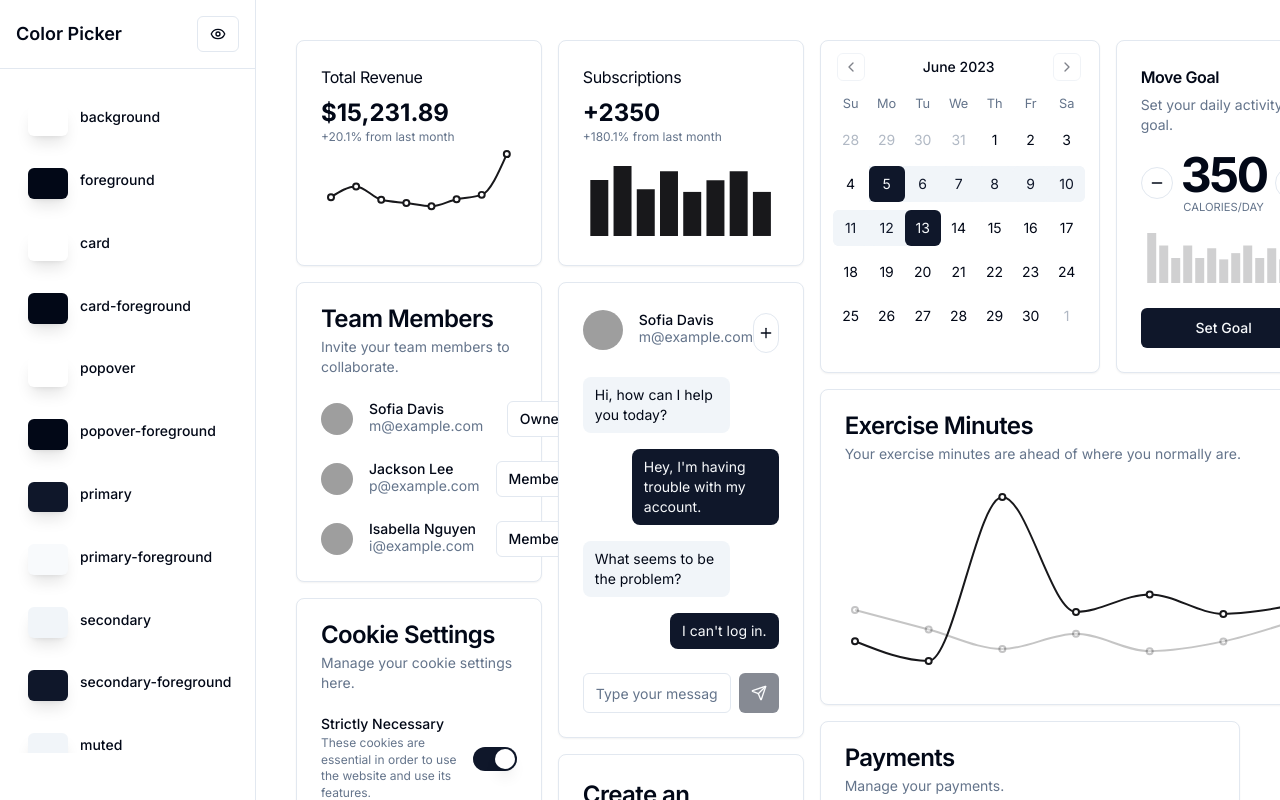
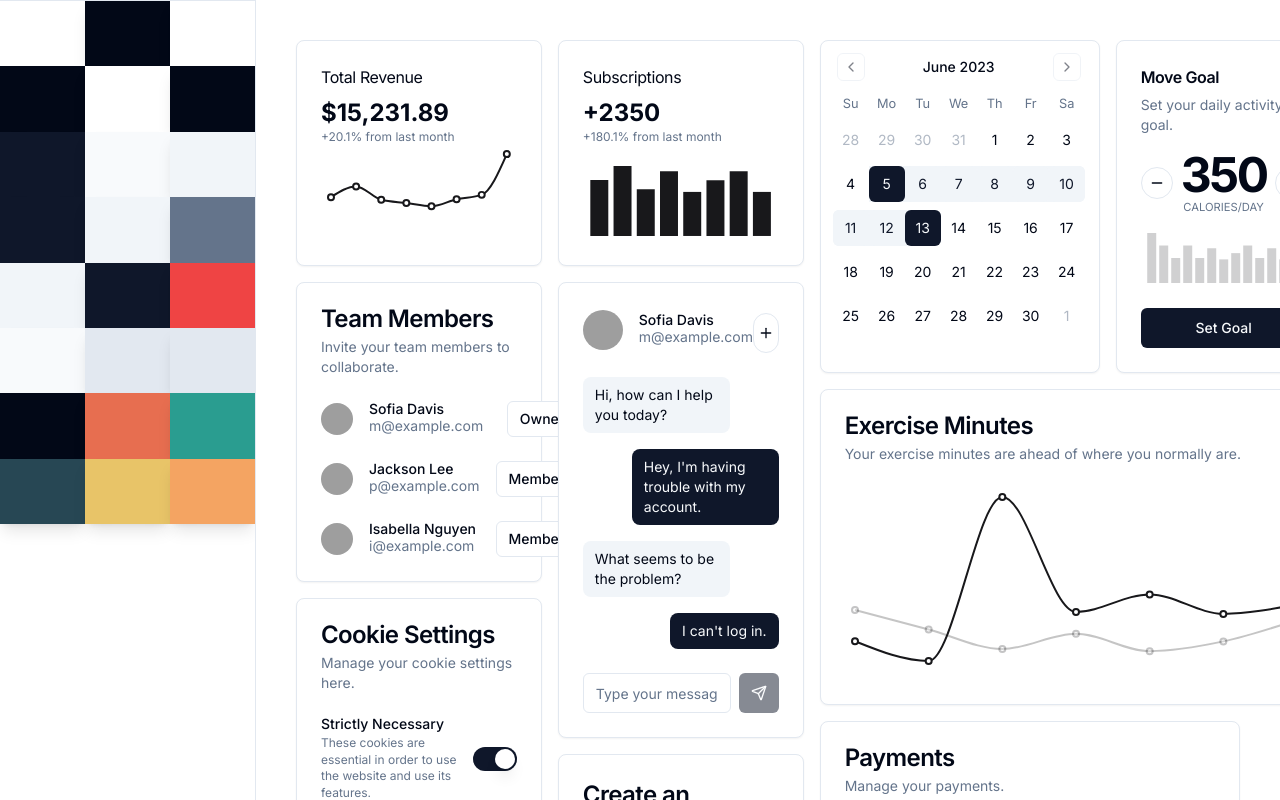
Before and after one commit to moonpatel/shadcn-themes, a Next.js app: page / in a window 1280 px wide. Shown: the top 800 px of the page. Built offline with nearby package versions, Linux system fonts and the light colour scheme; grey boxes are pictures that could not be loaded.

Commit message:
ui changes

```diff
--- a/components/configuration-tool.tsx
+++ b/components/configuration-tool.tsx
@@ -1,8 +1,5 @@
 "use client";
-import React, { useEffect, useState } from "react";
-import { Eye, EyeOff } from "lucide-react";
-import { Label } from "@/components/custom-ui/label";
-import { Button } from "@/components/custom-ui/button";
+import React, { useState } from "react";
 import { ScrollArea } from "@/components/custom-ui/scroll-area";
 import { baseTheme } from "@/config";
 import { hexToHSL, hslToHex } from "@/lib/color";
@@ -10,19 +7,6 @@ import ColorSwatch from "./custom-ui/color-swatch";
 
 export function ConfigurationTool() {
   const [appTheme, setAppTheme] = useState<ColorTheme>(baseTheme);
-  const [showLabels, setShowLabels] = useState(true);
-  console.log(document.documentElement.style.getPropertyValue("--background"));
-
-  const toggleLabels = () => setShowLabels(!showLabels);
-
-  // useEffect(() => {
-  //   Object.entries(appTheme).forEach(([key, value]) => {
-  //     // let elem = document.querySelector("#preview");
-  //     // elem?.computedStyleMap();
-  //     document.documentElement.style.setProperty(key, value);
-  //     console.log(key, value);
-  //   });
-  // }, [appTheme]);
 
   function handleChange(cssVar: string, hex: string) {
     const newAppTheme = structuredClone(appTheme);
@@ -42,68 +26,19 @@ export function ConfigurationTool() {
 
   return (
     <div className="min-w-64 h-screen bg-background border-r w-64">
-      {/* <div className="fixed top-4 right-4 bg-gray-900 text-white z-50 p-2 rounded shadow">
-        <p
-          className="text-xs font-mono font-semibold"
-          dangerouslySetInnerHTML={{
-            __html: JSON.stringify(appTheme, null, 2)
-              .replaceAll("\n", "<br/>")
-              .replaceAll(" ", "&nbsp;"),
-          }}
-        ></p>
-      </div> */}
-      <div className="p-4 border-b flex justify-between items-center">
-        <h2 className="text-lg font-semibold">Color Picker</h2>
-        <div className="flex justify-center space-x-2">
-          <Button variant="outline" size="sm" onClick={toggleLabels}>
-            {showLabels ? (
-              <Eye className="h-4 w-4" />
-            ) : (
-              <EyeOff className="h-4 w-4" />
-            )}
-          </Button>
-        </div>
+      <div className="border-b flex justify-between items-center">
+        {/* <h2 className="text-lg font-semibold">Color Picker</h2> */}
       </div>
       <ScrollArea className="h-[calc(100vh-116px)]">
-        <div className={`p-4 grid grid-cols-3`}>
-          {showLabels
-            ? Object.entries(appTheme).map(([key, value]) => (
-                <div
-                  key={key}
-                  className={`space-y-2 my-3 flex items-center flex-row-reverse  space-x-3 ${"justify-end col-span-3"}`}
-                >
-                  <div className="pl-3">
-                    <Label htmlFor={`color-${key}`}>{key.slice(2)}</Label>
-                  </div>
-                  <div
-                    className={`flex space-x-2 justify-center items-center ${"col-span-3"}`}
-                  >
-                    <ColorSwatch
-                      onChange={handleChange}
-                      label={key}
-                      color={hslToHex(value)}
-                    />
-                  </div>
-                </div>
-              ))
-            : Object.entries(appTheme).map(([key, value]) => (
-                <div
-                  key={key}
-                  className={`space-y-2 my-3 flex items-center flex-row-reverse  space-x-3 ${"justify-center col-span-1"}`}
-                >
-                  <div
-                    className={`flex space-x-2 justify-center items-center ${"col-span-1"}`}
-                  >
-                    <div className="pl-3">
-                      <ColorSwatch
-                        onChange={handleChange}
-                        label={key}
-                        color={hslToHex(value)}
-                      />
-                    </div>
-                  </div>
-                </div>
-              ))}
+        <div className={`grid grid-cols-3`}>
+          {Object.entries(appTheme).map(([key, value]) => (
+            <ColorSwatch
+              className="col-span-1 w-full relative"
+              handleChange={handleChange}
+              label={key}
+              color={hslToHex(value)}
+            />
+          ))}
         </div>
       </ScrollArea>
     </div>
--- a/components/custom-ui/color-swatch.tsx
+++ b/components/custom-ui/color-swatch.tsx
@@ -1,26 +1,32 @@
 import { Input } from "@/components/custom-ui/input";
+import React from "react";
 
-export default function ColorSwatch({
+interface ColorSwatchProps extends React.HTMLAttributes<HTMLDivElement> {
+  color: string;
+  handleChange: (key: string, val: string) => void;
+  label: string;
+}
+
+const ColorSwatch: React.FC<ColorSwatchProps> = ({
   color,
-  onChange,
+  handleChange,
   label,
-}: {
-  color: string;
-  label: string;
-  onChange: (key: string, val: string) => void;
-}) {
+  ...props
+}) => {
   return (
-    <div className="relative">
+    <div {...props}>
       <Input
         type="color"
         value={color}
-        onChange={(e) => onChange(label, e.target.value)}
-        className="w-10 h-10 p-0 size-8 shadow-lg rounded-none absolute opacity-0"
+        onChange={(e) => handleChange(label, e.target.value)}
+        className="p-0 shadow-lg size-full rounded-none absolute opacity-0"
       />
       <div
-        className="w-10 aspect-[1.3] rounded-md shadow-lg"
+        className="aspect-[1.3] shadow-lg"
         style={{ backgroundColor: color }}
       ></div>
     </div>
   );
-}
+};
+
+export default ColorSwatch;
```
